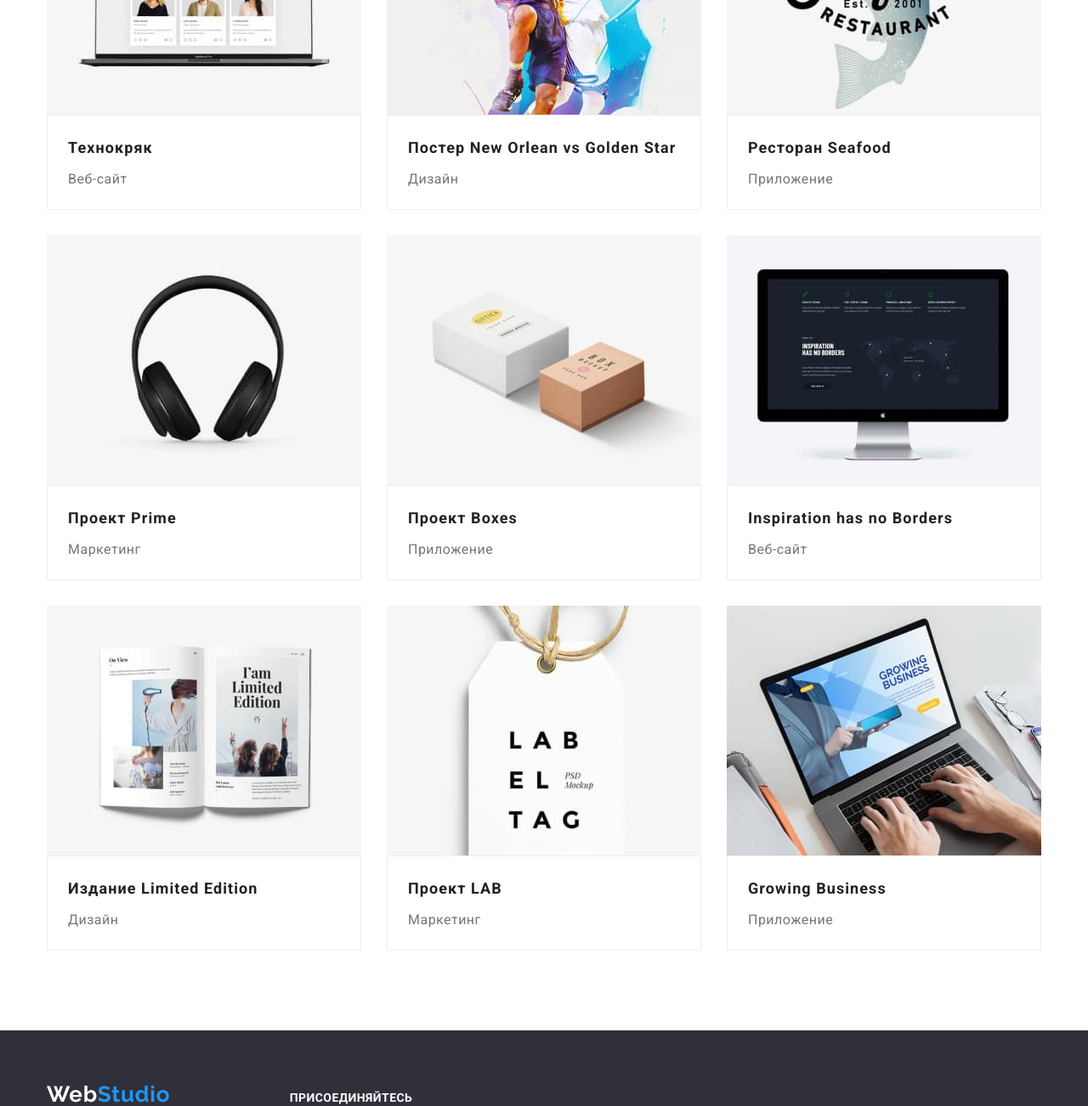
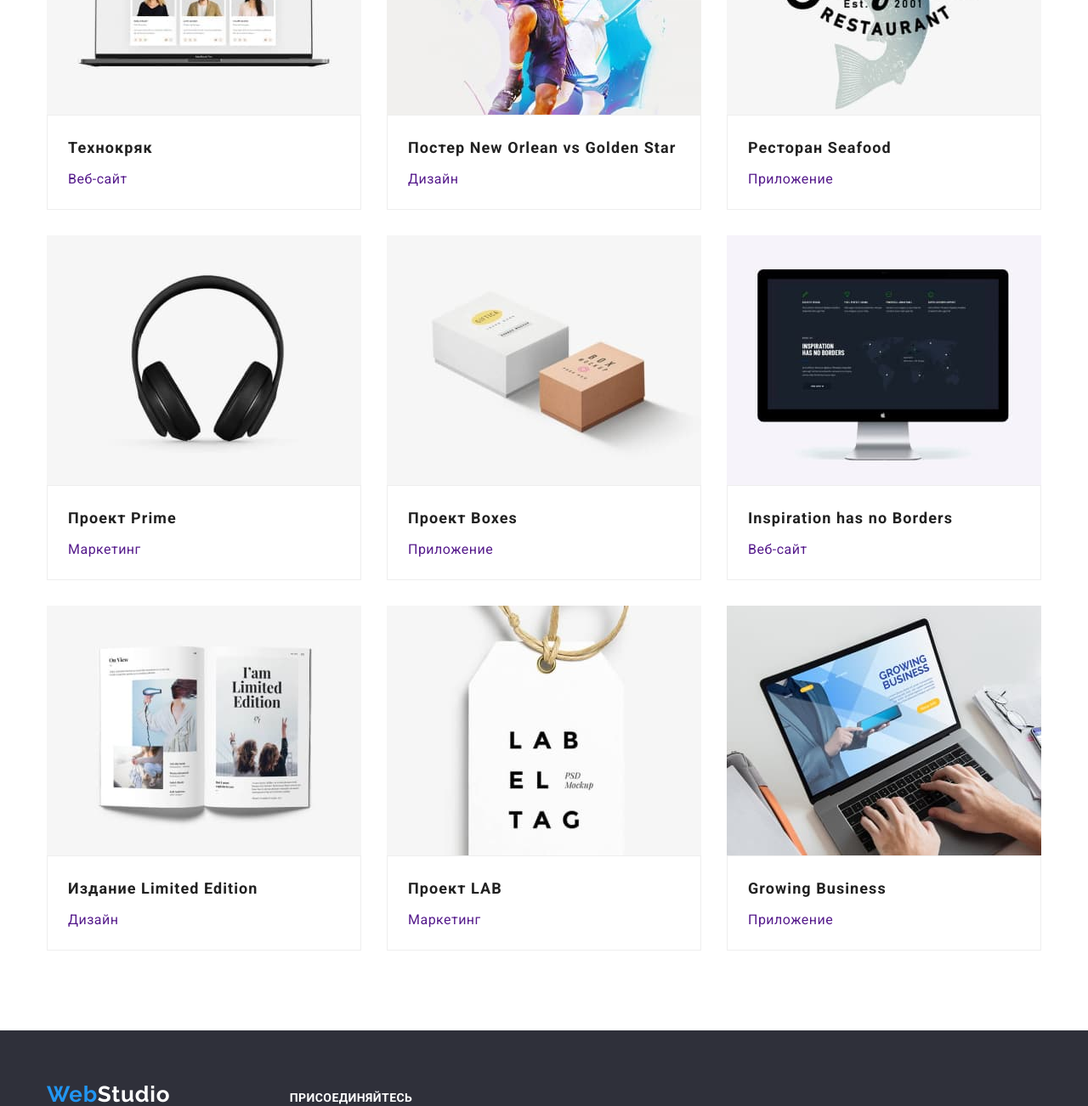
Before and after one commit to parfors/goit-markup-hw-04, a plain HTML site: page portfolio.html in a window 1280 px wide. Shown: the part 420-1722 px from the top of the page at 85% size. Drawn offline with Linux system fonts and the light colour scheme.

Commit message:
fixed-mistakes

```diff
--- a/css/styles.css
+++ b/css/styles.css
@@ -144,7 +144,6 @@ nav a {
   background-size: cover;
   background-repeat: no-repeat;
   background-position: center;
-  border: 1px solid #000000;
 }
 
 .hero-tile {
@@ -177,6 +176,7 @@ nav a {
   cursor: pointer;
   padding: 10px 32px;
   margin: 0 auto;
+  border: transparent;
   border-radius: 4px;
   box-shadow: 0px 4px 4px rgba(0, 0, 0, 0.15);
 }
@@ -394,17 +394,17 @@ address {
   line-height: 1.19;
   letter-spacing: 0.03em;
   text-decoration: none;
-  color: #ffffff;
+  color: var(--accent-color);
   margin-bottom: 20px;
 }
 .footer-logo-part {
-  color: var(--accent-color);
+  color: #ffffff;
 }
 .footer-list-item:not(:last-child) {
   margin-bottom: 9px;
 }
 
-.footer-list {
+.footer-adress-container {
   margin-right: 70px;
 }
 .footer-address-link {
@@ -483,6 +483,18 @@ address {
   border-radius: 4px;
   padding: 5px 22px;
 }
+.filter-button:hover,
+.filter-button:focus {
+  background-color: var(--accent-color);
+  color: #ffffff;
+  box-shadow: 0px 3px 1px rgba(0, 0, 0, 0.1), 0px 1px 2px rgba(0, 0, 0, 0.08),
+    0px 2px 2px rgba(0, 0, 0, 0.12);
+}
+.filter-button.current {
+  background-color: var(--accent-color);
+  color: #ffffff;
+}
+
 .portfolio-list {
   display: flex;
   flex-wrap: wrap;
@@ -494,7 +506,12 @@ address {
   margin-right: 30px;
   margin-bottom: 30px;
 }
-.portfolio-item:hover {
+.card-link {
+  display: block;
+  text-decoration: none;
+}
+.card-link:hover,
+.card-link:focus {
   box-shadow: 0px 4px 4px rgba(0, 0, 0, 0.25), 0px 1px 1px rgba(0, 0, 0, 0.12),
     0px 4px 4px rgba(0, 0, 0, 0.06), 1px 4px 6px rgba(0, 0, 0, 0.16);
 }
@@ -504,17 +521,6 @@ address {
 .portfolio-card-text {
   padding: 20px 24px;
   border: 1px solid #eeeeee;
-}
-.filter-button:hover,
-.filter-button:focus {
-  background-color: var(--accent-color);
-  color: #ffffff;
-  box-shadow: 0px 3px 1px rgba(0, 0, 0, 0.1), 0px 1px 2px rgba(0, 0, 0, 0.08),
-    0px 2px 2px rgba(0, 0, 0, 0.12);
-}
-.filter-button.current {
-  background-color: var(--accent-color);
-  color: #ffffff;
 }
 
 .portfolio-title {
--- a/portfolio.html
+++ b/portfolio.html
@@ -76,7 +76,7 @@
           </ul>
           <ul class="portfolio-list">
             <li class="portfolio-item">
-              <img
+              <a href="" class="card-link"><img
                 src="./images/img-p1.jpg"
                 alt="лептом с изображением портфолио"
                 width="370"
@@ -84,10 +84,11 @@
               <div class="portfolio-card-text">
                 <h2 class="portfolio-title">Технокряк</h2>
                 <p class="portfolio-text">Веб-сайт</p>
-              </div>
+              </div></a>
+
             </li>
             <li class="portfolio-item">
-              <img
+              <a href="" class="card-link"><img
                 src="./images/img-p2.jpg"
                 alt="постер игры баскетбольной команды"
                 width="370"
@@ -97,31 +98,38 @@
                   Постер <span lang="en">New Orlean vs Golden Star</span>
                 </h2>
                 <p class="portfolio-text">Дизайн</p>
-              </div>
+              </div></a>
+
             </li>
             <li class="portfolio-item">
-              <img src="./images/img-p3.jpg" alt="логотип ресторана" width="370" />
+
+              <a href="" class="card-link"><img src="./images/img-p3.jpg" alt="логотип ресторана" width="370" />
               <div class="portfolio-card-text">
                 <h2 class="portfolio-title">Ресторан <span lang="en">Seafood</span></h2>
                 <p class="portfolio-text">Приложение</p>
-              </div>
+              </div></a>
+
             </li>
             <li class="portfolio-item">
-              <img src="./images/img-p4.jpg" alt="наушники" width="370" />
+
+              <a href="" class="card-link"><img src="./images/img-p4.jpg" alt="наушники" width="370" />
               <div class="portfolio-card-text">
                 <h2 class="portfolio-title">Проект <span lang="en">Prime</span></h2>
                 <p class="portfolio-text">Маркетинг</p>
-              </div>
+              </div></a>
+
             </li>
             <li class="portfolio-item">
-              <img src="./images/img-p5.jpg" alt="две коробочки" width="370" />
+
+              <a href="" class="card-link"><img src="./images/img-p5.jpg" alt="две коробочки" width="370" />
               <div class="portfolio-card-text">
                 <h2 class="portfolio-title">Проект <span lang="en">Boxes</span></h2>
                 <p class="portfolio-text">Приложение</p>
-              </div>
+              </div></a>
+
             </li>
             <li class="portfolio-item">
-              <img
+              <a href="" class="card-link"><img
                 src="./images/img-p6.jpg"
                 alt="монитор с изображением карты мира"
                 width="370"
@@ -131,26 +139,29 @@
                   <span lang="en">Inspiration has no Borders</span>
                 </h2>
                 <p class="portfolio-text">Веб-сайт</p>
-              </div>
+              </div></a>
+
             </li>
             <li class="portfolio-item">
-              <img src="./images/img-p7.jpg" alt="фото журнала" width="370" />
+              <a href="" class="card-link"><img src="./images/img-p7.jpg" alt="фото журнала" width="370" />
               <div class="portfolio-card-text">
                 <h2 class="portfolio-title">
                   Издание <span lang="en">Limited Edition</span>
                 </h2>
                 <p class="portfolio-text">Дизайн</p>
-              </div>
+              </div></a>
+
             </li>
             <li class="portfolio-item">
-              <img src="./images/img-p8.jpg" alt="фото бирки" width="370" />
+              <a href="" class="card-link"><img src="./images/img-p8.jpg" alt="фото бирки" width="370" />
               <div class="portfolio-card-text">
                 <h2 class="portfolio-title">Проект <span lang="en">LAB</span></h2>
                 <p class="portfolio-text">Маркетинг</p>
-              </div>
+              </div></a>
+
             </li>
             <li class="portfolio-item">
-              <img
+              <a href="" class="card-link"><img
                 src="./images/img-p9.jpg"
                 alt="лептоп с изображением сайта бизнес школы"
                 width="370"
@@ -160,7 +171,8 @@
                   <span lang="en">Growing Business</span>
                 </h2>
                 <p class="portfolio-text">Приложение</p>
-              </div>
+              </div></a>
+
             </li>
           </ul>
         </div>
@@ -198,7 +210,7 @@
         </address>
       </div>
           <div class="footer-link-container">
-            <h2 class="footer-link-title">присоединяйтесь</h2>
+            <p class="footer-link-title">присоединяйтесь</p>
             <ul class="footer-link-list">
             <li class="footer-icon-item">
               <a class="footer-icon-link" href=""
```
Also changed, not shown: index.html (+2 -2 lines).
